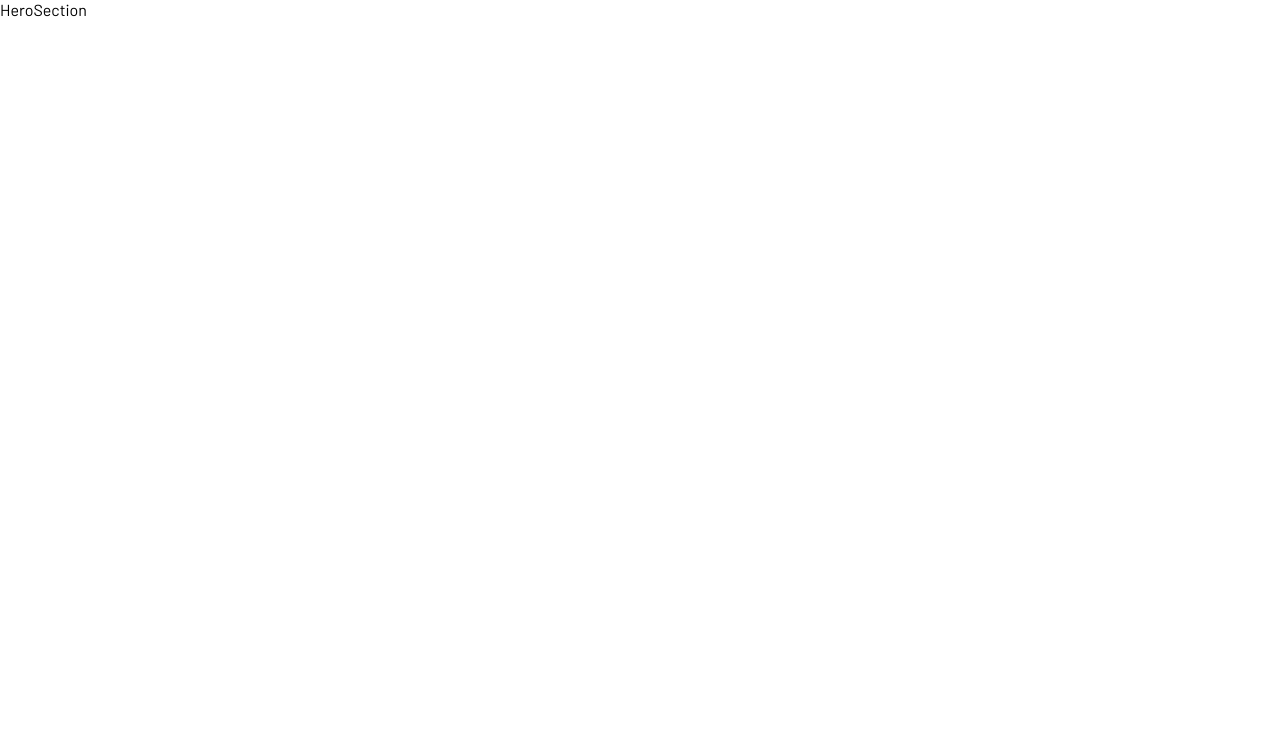
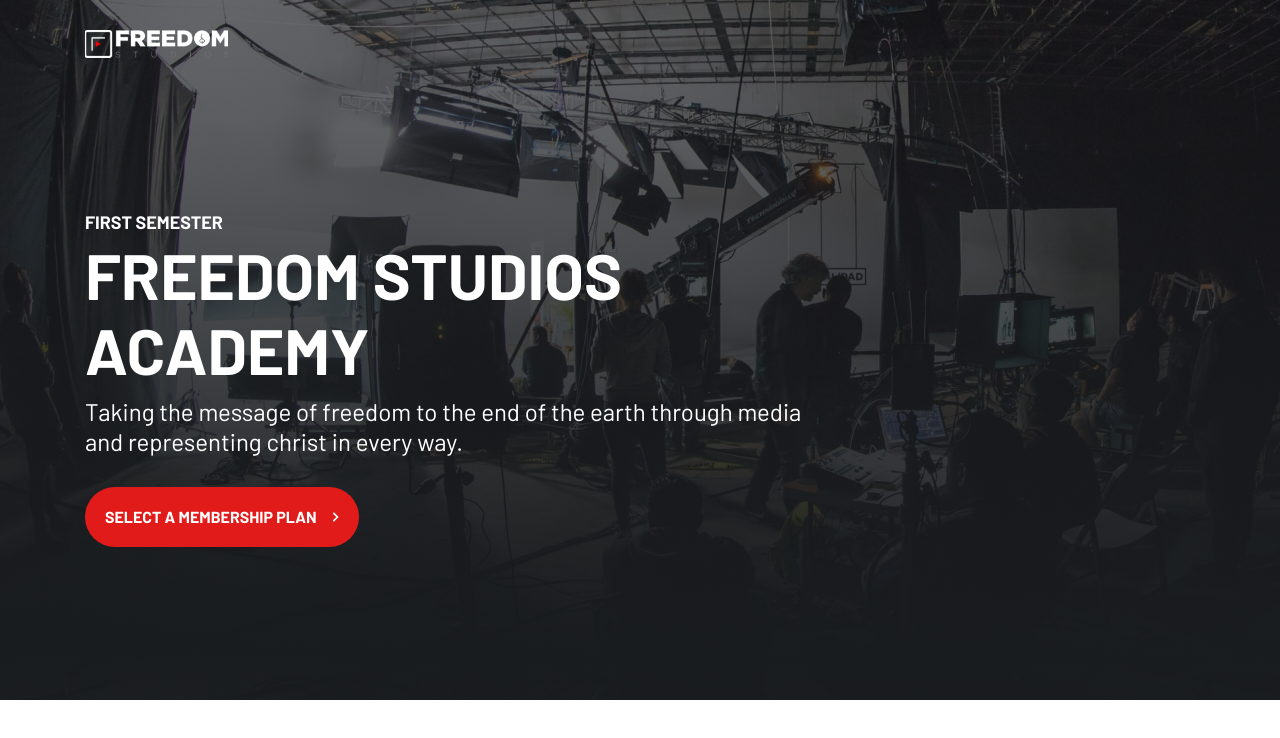
Before and after one commit to Mohammadshahzaib007/freedom-studios-academy-landing-page, a React (Vite) app: page / in a window 1280 px wide. Shown: the top 738 px of the page. Built offline with nearby package versions, Linux system fonts and the light colour scheme.

Commit message:
hero section completed

```diff
--- a/src/Pages/Home/components/HeroSection.jsx
+++ b/src/Pages/Home/components/HeroSection.jsx
@@ -1,5 +1,31 @@
+import styles from "./heroSection.module.css";
+import logo from "../../../assets/logo.png";
+import Text from "../../../components/Text/Text";
+import Button from "../../../components/Button/Button";
+
 function HeroSection() {
-  return <div>HeroSection</div>;
+  return (
+    <section className={styles.section}>
+      <div className={`container ${styles.contentContainer}`}>
+        <img src={logo} alt="logo" />
+
+        <div className={styles.textContainer}>
+          <Text type="h4" style={{ marginBottom: "0.3125rem" }}>
+            first semester
+          </Text>
+          <Text type="h1" style={{ marginBottom: "0.625rem" }}>
+            freedom studios academy
+          </Text>
+          <Text type="body1" style={{ marginBottom: "1.875rem" }}>
+            Taking the message of freedom to the end of the earth through media
+            and representing christ in every way.
+          </Text>
+
+          <Button>Select a membership plan</Button>
+        </div>
+      </div>
+    </section>
+  );
 }
 
 export default HeroSection;
--- /dev/null
+++ b/src/Pages/Home/components/heroSection.module.css
@@ -0,0 +1,31 @@
+.section {
+  width: 100%;
+  height: 43.75rem;
+  background: radial-gradient(
+      837.78% 378.29% at 69.44% -79.86%,
+      rgba(31, 35, 39, 0) -20%,
+      #191c1f 46%,
+      rgba(31, 35, 39, 0) 100%
+    ),
+    url("../../../assets/1.png");
+  mix-blend-mode: soft-light;
+}
+
+.section img {
+  height: 1.75rem;
+  width: 8.9375rem;
+  margin-top: 1.875rem;
+  margin-bottom: auto;
+}
+
+.contentContainer {
+  height: 100%;
+  display: flex;
+  justify-content: center;
+  flex-direction: column;
+}
+
+.textContainer {
+  margin-bottom: auto;
+  max-width: 46.625rem;
+}
--- a/src/components/Button/button.module.css
+++ b/src/components/Button/button.module.css
@@ -13,6 +13,7 @@
   cursor: pointer;
   transition: all 0.3s;
   gap: 0.9375rem;
+  border: none;
 }
 
 .btn:hover {
--- a/src/components/Text/Text.jsx
+++ b/src/components/Text/Text.jsx
@@ -1,39 +1,57 @@
 import styles from "./text.module.css";
 
 function Text(props) {
-  const { type, children } = props;
+  const { type, children, style } = props;
 
   switch (type) {
     case "h1":
       return (
-        <h1 className={`${styles.common} ${styles.heading1}`}>{children}</h1>
+        <h1 className={`${styles.common} ${styles.heading1}`} style={style}>
+          {children}
+        </h1>
       );
 
     case "h2":
       return (
-        <h2 className={`${styles.common} ${styles.heading2}`}>{children}</h2>
+        <h2 className={`${styles.common} ${styles.heading2}`} style={style}>
+          {children}
+        </h2>
       );
 
     case "h3":
       return (
-        <h3 className={`${styles.common} ${styles.heading3}`}>{children}</h3>
+        <h3 className={`${styles.common} ${styles.heading3}`} style={style}>
+          {children}
+        </h3>
       );
 
     case "h4":
       return (
-        <h4 className={`${styles.common} ${styles.heading4}`}>{children}</h4>
+        <h4 className={`${styles.common} ${styles.heading4}`} style={style}>
+          {children}
+        </h4>
       );
 
     case "h5":
       return (
-        <h5 className={`${styles.common} ${styles.heading5}`}>{children}</h5>
+        <h5 className={`${styles.common} ${styles.heading5}`} style={style}>
+          {children}
+        </h5>
       );
 
     case "body1":
-      return <p className={`${styles.common} ${styles.body1}`}>{children}</p>;
+      return (
+        <p className={`${styles.common} ${styles.body1}`} style={style}>
+          {children}
+        </p>
+      );
 
     case "body2":
-      return <p className={`${styles.common} ${styles.body2}`}>{children}</p>;
+      return (
+        <p className={`${styles.common} ${styles.body2}`} style={style}>
+          {children}
+        </p>
+      );
 
     default:
       return <p className={styles.common}>{children}</p>;
--- a/src/components/Text/text.module.css
+++ b/src/components/Text/text.module.css
@@ -7,30 +7,35 @@
   font-weight: bold;
   font-size: 4rem;
   line-height: 4.6875rem;
+  text-transform: uppercase;
 }
 
 .heading2 {
   font-weight: bold;
   font-size: 2.25rem;
   line-height: 2.5rem;
+  text-transform: uppercase;
 }
 
 .heading3 {
   font-weight: bold;
   font-size: 1.5rem;
   line-height: 1.875rem;
+  text-transform: uppercase;
 }
 
 .heading4 {
   font-weight: bold;
   font-size: 1.125rem;
   line-height: 1.25rem;
+  text-transform: uppercase;
 }
 
 .heading5 {
   font-weight: bold;
   font-size: 1rem;
   line-height: 1.25rem;
+  text-transform: uppercase;
 }
 
 .body1 {
--- a/src/index.css
+++ b/src/index.css
@@ -16,3 +16,8 @@ img {
   --secondary-color: #191c1f;
   --tertiary-color: #e11b19;
 }
+
+.container {
+  max-width: 1110px;
+  margin: 0 auto;
+}
```
